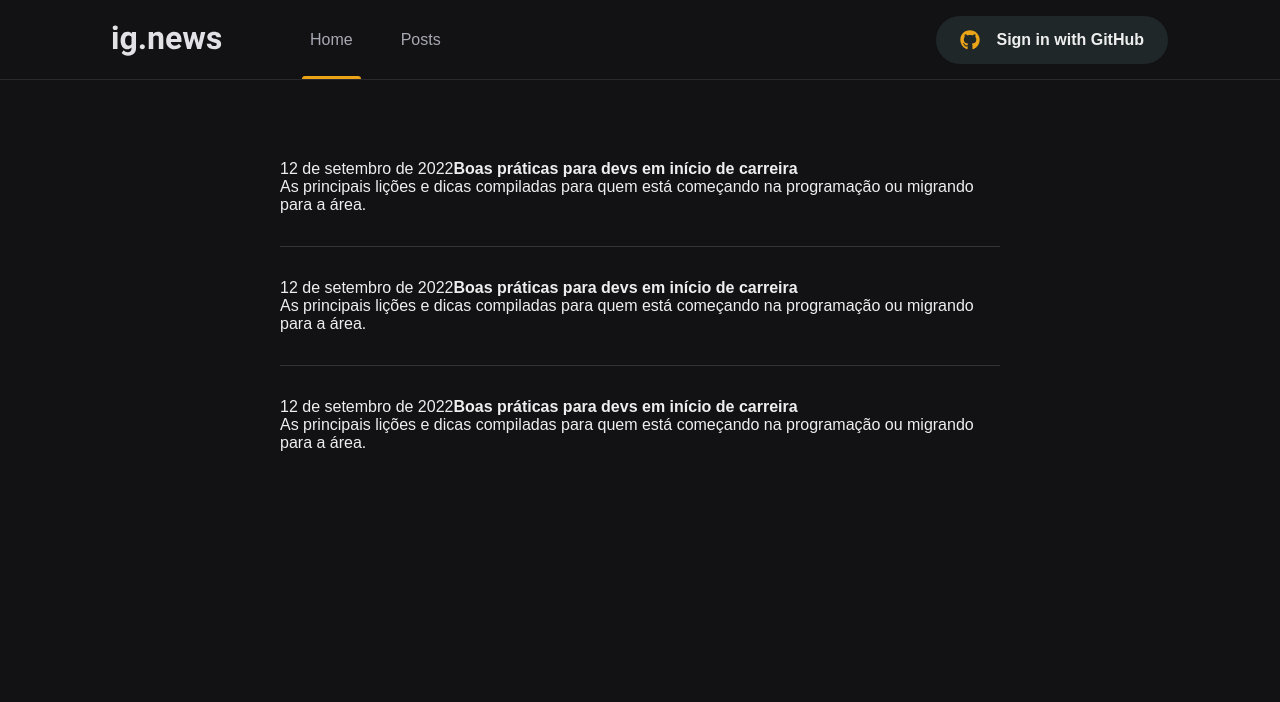
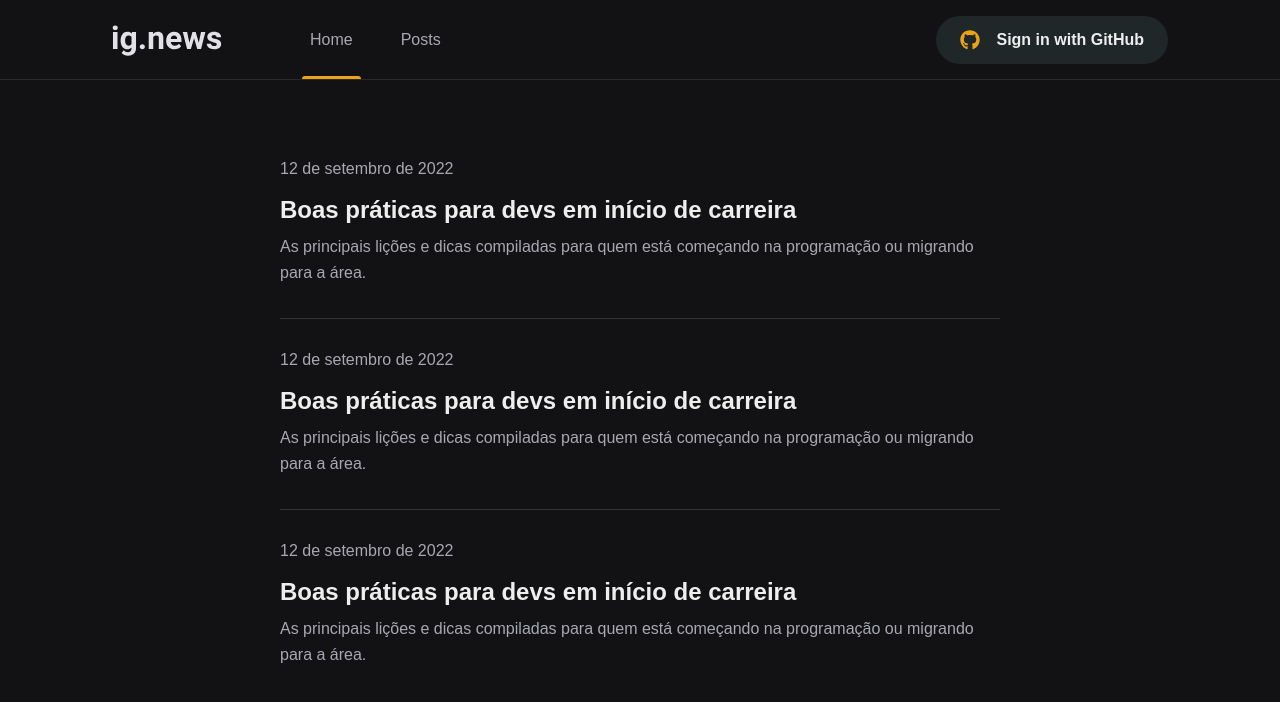
Before and after one commit to HemersonChaves/Fundamentos-do-Next.js, a Next.js app: page /posts in a window 1280 px wide. Shown: the top 702 px of the page. Built offline with nearby package versions, Linux system fonts and the light colour scheme; no server answers.

Commit message:
refactor(styles): adicionando estilos os conteúdos

```diff
--- a/src/pages/posts/index.tsx
+++ b/src/pages/posts/index.tsx
@@ -9,17 +9,17 @@ export default function Posts() {
             </Head>
             <main className={styles.container}>
                 <div className={styles.posts}>
-                    <a>
+                    <a href="#">
                         <time>12 de setembro de 2022</time>
                         <strong>Boas práticas para devs em início de carreira</strong>
                         <p>As principais lições e dicas compiladas para quem está começando na programação ou migrando para a área.</p>
                     </a>
-                    <a>
+                    <a href="#">
                         <time>12 de setembro de 2022</time>
                         <strong>Boas práticas para devs em início de carreira</strong>
                         <p>As principais lições e dicas compiladas para quem está começando na programação ou migrando para a área.</p>
                     </a>
-                    <a>
+                    <a href="#">
                         <time>12 de setembro de 2022</time>
                         <strong>Boas práticas para devs em início de carreira</strong>
                         <p>As principais lições e dicas compiladas para quem está começando na programação ou migrando para a área.</p>
--- a/src/pages/posts/styles.module.scss
+++ b/src/pages/posts/styles.module.scss
@@ -18,4 +18,25 @@
             border-top: 1px solid var(--gray-700)
         }
     }
+    time{
+        font-size: 1rem;
+        display: flex;
+        align-items: center;
+        color: var(--gray-300)
+    }
+    strong{
+        display: block;
+        font-size: 1.5rem;
+        margin-top: 1rem;
+        line-height: 2rem;
+        transition: color 0.2s;
+    }
+    p{
+        color: var(--gray-300);
+        margin-top: 0.5rem;
+        line-height: 1.625rem;
+    }
+    &:hover strong{
+        color: var(--yellow-500);
+    }
 }
```
